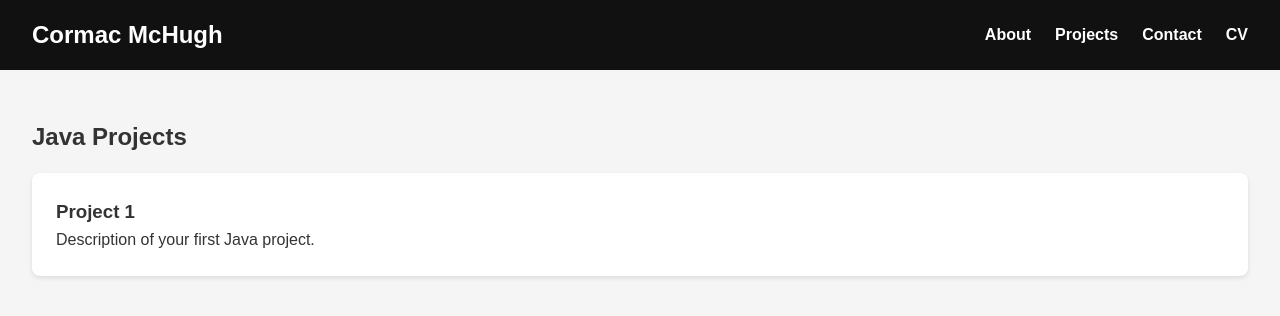
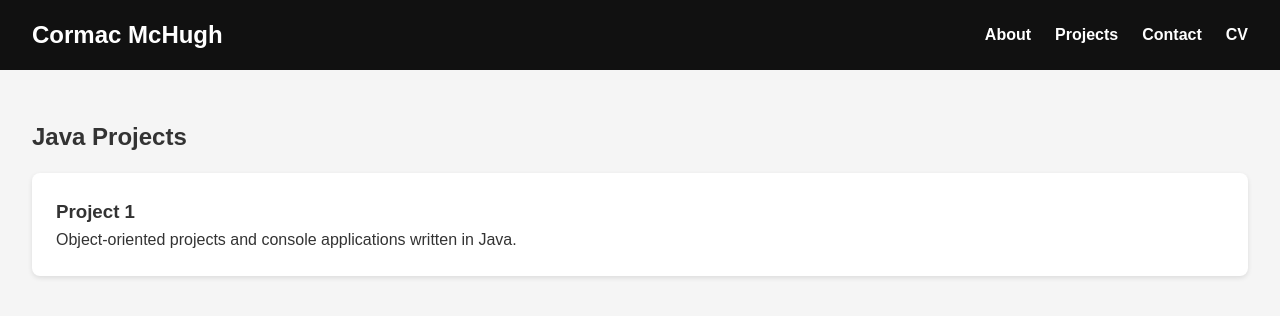
Before and after one commit to cmchugh724/Portfolio, a plain HTML site: page java.html in a window 1280 px wide. Drawn offline with Linux system fonts and the light colour scheme.

Commit message:
Revise project description in java.html
Updated project description for clarity.

```diff
--- a/java.html
+++ b/java.html
@@ -25,10 +25,11 @@
 
     <div class="project-card">
         <h3>Project 1</h3>
-        <p>Description of your first Java project.</p>
+        <p>Object‑oriented projects and console applications written in Java.</p>
     </div>
 
 </section>
 
 </body>
+
 </html>
```
